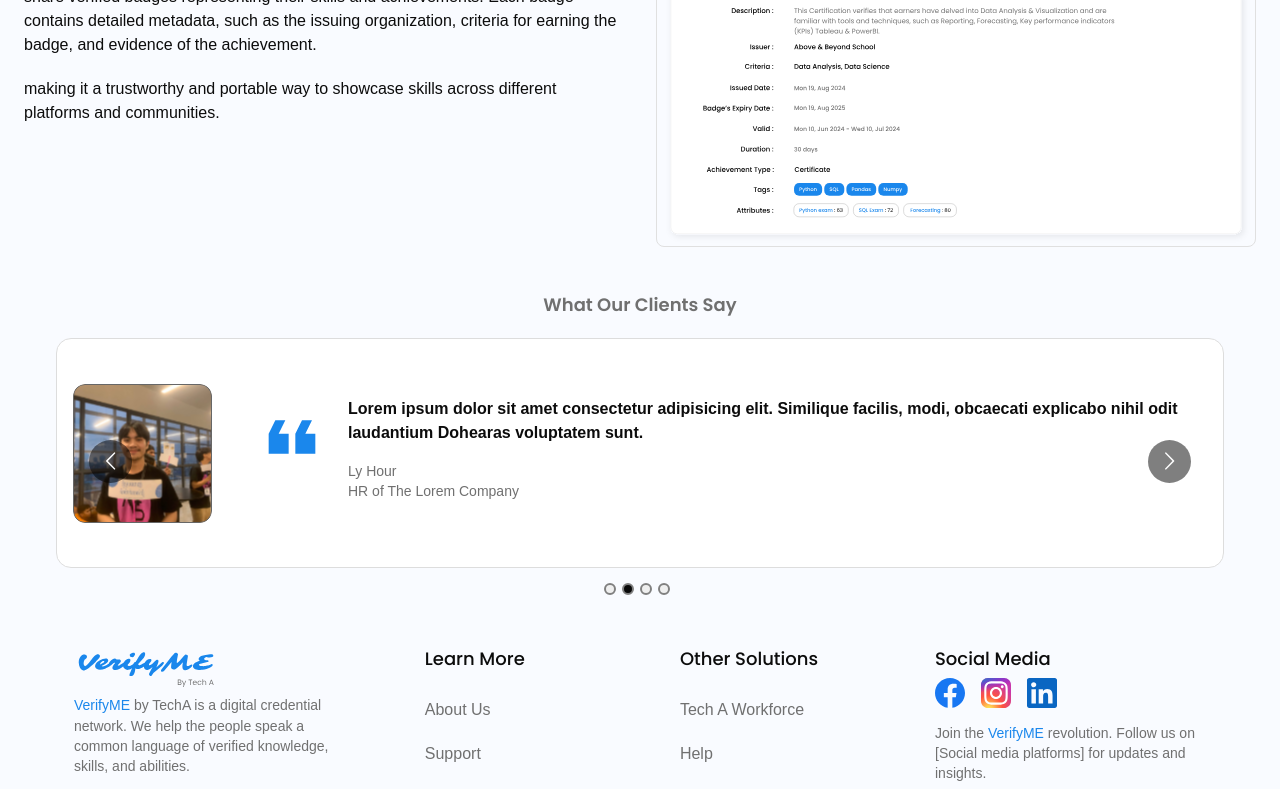
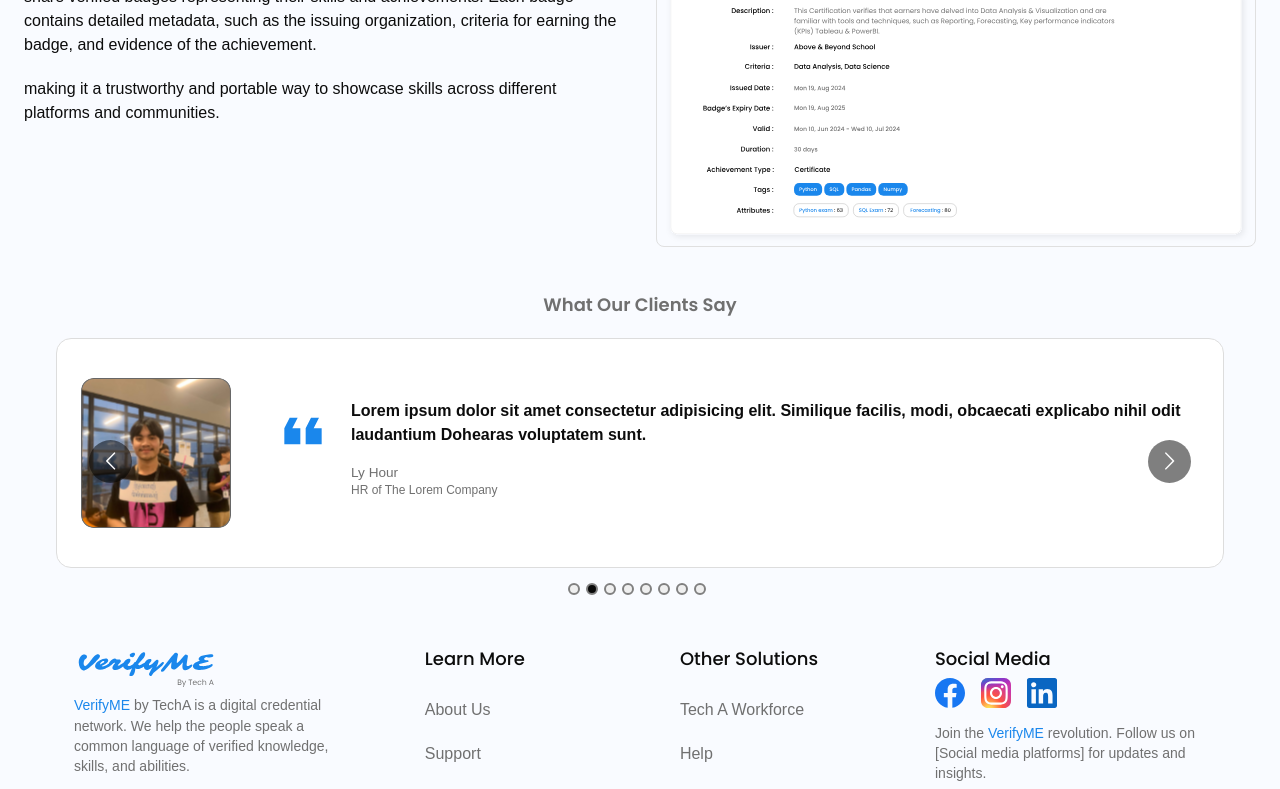
Before and after one commit to lyDiyamong/ratifyme-frontend, a React (Vite) app: page / in a window 1280 px wide. Shown: the part 862-1651 px from the top of the page. Built offline with nearby package versions, Linux system fonts and the light colour scheme; grey boxes are pictures that could not be loaded.

Commit message:
add(06-WhatWeDo): add comme nt

```diff
--- /dev/null
+++ b/src/data/testimonialData.js
@@ -0,0 +1,62 @@
+import RatanakImg from '../assets/icons/RatanakImg.svg';
+import LyHour from '../assets/icons/LyHour.svg';
+
+
+export const testimonials = [
+    {
+        id: 1,
+        text: "Lorem ipsum dolor sit amet consectetur adipisicing elit. Similique facilis, modi, obcaecati explicabo nihil odit laudantium Dohearas voluptatem sunt.",
+        author: "Rathanak",
+        position: "HR of The Lorem Company",
+        image: RatanakImg,
+    },
+    {
+        id: 2,
+        text: "Lorem ipsum dolor sit amet consectetur adipisicing elit. Similique facilis, modi, obcaecati explicabo nihil odit laudantium Dohearas voluptatem sunt.",
+        author: "Ly Hour",
+        position: "HR of The Lorem Company",
+        image: LyHour,
+    },
+    {
+        id: 3,
+        text: "Lorem ipsum dolor sit amet consectetur adipisicing elit. Similique facilis, modi, obcaecati explicabo nihil odit laudantium Dohearas voluptatem sunt.",
+        author: "Rotha",
+        position: "HR of The Lorem Company",
+        image: "path_to_image_1.jpg",
+    },
+    {
+        id: 4,
+        text: "Lorem ipsum dolor sit amet consectetur adipisicing elit. Similique facilis, modi, obcaecati explicabo nihil odit laudantium Dohearas voluptatem sunt.",
+        author: "Srey Pov",
+        position: "HR of The Lorem Company",
+        image: "path_to_image_2.jpg",
+    },
+    {
+        id: 5,
+        text: "Lorem ipsum dolor sit amet consectetur adipisicing elit. Similique facilis, modi, obcaecati explicabo nihil odit laudantium Dohearas voluptatem sunt.",
+        author: "Rathanak",
+        position: "HR of The Lorem Company",
+        image: RatanakImg,
+    },
+    {
+        id: 6,
+        text: "Lorem ipsum dolor sit amet consectetur adipisicing elit. Similique facilis, modi, obcaecati explicabo nihil odit laudantium Dohearas voluptatem sunt.",
+        author: "Ly Hour",
+        position: "HR of The Lorem Company",
+        image: LyHour,
+    },
+    {
+        id: 7,
+        text: "Lorem ipsum dolor sit amet consectetur adipisicing elit. Similique facilis, modi, obcaecati explicabo nihil odit laudantium Dohearas voluptatem sunt.",
+        author: "Rotha",
+        position: "HR of The Lorem Company",
+        image: "path_to_image_1.jpg",
+    },
+    {
+        id: 8,
+        text: "Lorem ipsum dolor sit amet consectetur adipisicing elit. Similique facilis, modi, obcaecati explicabo nihil odit laudantium Dohearas voluptatem sunt.",
+        author: "Srey Pov",
+        position: "HR of The Lorem Company",
+        image: "path_to_image_2.jpg",
+    },
+];
--- a/src/pages/landing/Testimonial.jsx
+++ b/src/pages/landing/Testimonial.jsx
@@ -1,42 +1,13 @@
 import React from 'react';
-import { Card, CardContent, Typography, Avatar, Grid } from '@mui/material';
-import { FormatQuote } from '@mui/icons-material';
 import Carousel from 'react-multi-carousel';
 import 'react-multi-carousel/lib/styles.css'; // Import default styles from the package
-import RatanakImg from '../../assets/icons/RatanakImg.svg';
-import LyHour from '../../assets/icons/LyHour.svg';
+
+import { FormatQuote } from '@mui/icons-material';
+import { Card, CardContent, Typography, Avatar, Grid } from '@mui/material';
+
 import theme from '../../assets/themes';
 
-const testimonials = [
-    {
-        id: 1,
-        text: "Lorem ipsum dolor sit amet consectetur adipisicing elit. Similique facilis, modi, obcaecati explicabo nihil odit laudantium Dohearas voluptatem sunt.",
-        author: "Rathanak",
-        position: "HR of The Lorem Company",
-        image: RatanakImg,
-    },
-    {
-        id: 2,
-        text: "Lorem ipsum dolor sit amet consectetur adipisicing elit. Similique facilis, modi, obcaecati explicabo nihil odit laudantium Dohearas voluptatem sunt.",
-        author: "Ly Hour",
-        position: "HR of The Lorem Company",
-        image: LyHour,
-    },
-    {
-        id: 3,
-        text: "Lorem ipsum dolor sit amet consectetur adipisicing elit. Similique facilis, modi, obcaecati explicabo nihil odit laudantium Dohearas voluptatem sunt.",
-        author: "Rotha",
-        position: "HR of The Lorem Company",
-        image: "path_to_image_1.jpg",
-    },
-    {
-        id: 4,
-        text: "Lorem ipsum dolor sit amet consectetur adipisicing elit. Similique facilis, modi, obcaecati explicabo nihil odit laudantium Dohearas voluptatem sunt.",
-        author: "Srey Pov",
-        position: "HR of The Lorem Company",
-        image: "path_to_image_2.jpg",
-    },
-];
+import { testimonials } from '../../data/testimonialData';
 
 // Configuration for the carousel responsiveness
 const responsive = {
@@ -58,10 +29,9 @@ const responsive = {
     },
 };
 
-
 const Testimonial = () => {
   return (
-    <div style={{ padding: '0rem', backgroundColor: '#F9FBFF', maxWidth: '1200px', marginLeft: 'auto', marginRight: 'auto', textAlign: 'center' }}>
+    <div style={{ padding: '0rem', backgroundColor: '#F9FBFF', maxWidth: '1200px', margin: 'auto', textAlign: 'center' }}>
       <Typography variant="h4" gutterBottom sx={{ fontWeight: 600, color: theme.palette.text.disabled }}>
         What Our Clients Say
       </Typography>
@@ -79,7 +49,7 @@ const Testimonial = () => {
           <div key={index} style={{ padding: '1rem' }}>
             <Card
               sx={{
-                padding: '1rem',
+                padding: '1.5rem',
                 marginBottom: '1rem',
                 textAlign: 'left',
                 border: '1px solid #ddd',
@@ -91,6 +61,7 @@ const Testimonial = () => {
                 [theme.breakpoints.down('sm')]: {
                   flexDirection: 'column',
                   textAlign: 'center',
+                  padding: '1rem', // Add more padding for better spacing
                 },
               }}
             >
@@ -98,15 +69,16 @@ const Testimonial = () => {
                 alt={testimonial.author}
                 src={testimonial.image}
                 sx={{
-                  width: 139,
-                  height: 139,
+                  width: '100%', // Adjusted to fit container width on mobile
+                  height: 'auto', // Maintain aspect ratio
+                  maxWidth: '150px', // Maximum size for mobile
                   marginRight: '1.5rem',
                   borderRadius: '12px',
                   [theme.breakpoints.down('sm')]: {
-                    width: 100,
-                    height: 100,
+                    width: '80%', // Smaller size on mobile to fit better
+                    height: 'auto',
+                    marginBottom: '1rem',
                     marginRight: 0,
-                    marginBottom: '1rem',
                   },
                 }}
               />
@@ -114,7 +86,7 @@ const Testimonial = () => {
                 <Grid container spacing={2}>
                   <Grid item>
                     <Typography color="primary" variant="h3" component="div">
-                      <FormatQuote sx={{ fontSize: '5rem', rotate: '180deg' }} />
+                      <FormatQuote sx={{ fontSize: '4rem', rotate: '180deg' }} />
                     </Typography>
                   </Grid>
                   <Grid item xs>
@@ -126,15 +98,16 @@ const Testimonial = () => {
                         marginBottom: '1rem',
                         [theme.breakpoints.down('sm')]: {
                           textAlign: 'center',
+                          fontSize: '0.9rem', // Reduced font size for mobile
                         },
                       }}
                     >
                       {testimonial.text}
                     </Typography>
-                    <Typography variant="body2" sx={{ fontWeight: 500, color: theme.palette.text.disabled }}>
+                    <Typography variant="body2" sx={{ fontWeight: 500, color: theme.palette.text.disabled, fontSize: '0.85rem' }}>
                       {testimonial.author}
                     </Typography>
-                    <Typography variant="body2" sx={{ fontWeight: 500, color: theme.palette.text.disabled }}>
+                    <Typography variant="body2" sx={{ fontWeight: 500, color: theme.palette.text.disabled, fontSize: '0.75rem' }}>
                       {testimonial.position}
                     </Typography>
                   </Grid>
--- a/src/pages/landing/WhatWeDo.jsx
+++ b/src/pages/landing/WhatWeDo.jsx
@@ -1,10 +1,16 @@
+// import react property
 import React from 'react';
+
+// import MUI element
 import { Container, Typography, Grid,Box} from '@mui/material';
+
+// import asset file
 import WhatWeDoImg1 from "../../assets/icons/WhatWeDoImg1.svg";
 import WhatWeDoImg2 from "../../assets/icons/WhatWeDoImg2.svg";
 import theme from '../../assets/themes/index';
 
 
+// start What We Do section
 export default function WhatWeDo () {
   return (
     <Container sx={{ my: 5 , backgroundColor: theme.palette.background, maxWidth:'1200px'}}>
@@ -13,7 +19,7 @@ export default function WhatWeDo () {
         What We Do
       </Typography>
 
-      {/* First Image and Paragraph */}
+      {/* start first image and paragraph */}
       <Grid container spacing={4} alignItems="center">
         <Grid item xs={12} md={6}>
 
@@ -33,13 +39,15 @@ export default function WhatWeDo () {
         </Grid>
       </Grid>
 
-      {/* Second Image and Paragraph */}
+      {/* end first image and paragraph */}
+
+      {/* start second image and paragraph */}
       <Grid container spacing={4} alignItems="center" sx={{ mt: 4 }} >
         <Grid container item xs={12} md={6} sx={{ order: { xs: 2, md: 1 } }} gap={2.5}>
 
-        <Typography sx={{fontSize:theme.typography.h2 , fontWeight: 600, color: theme.palette.text.primary}} >What Our Service Provide ?</Typography>
+        <Typography component="h4" sx={{fontSize:theme.typography.h2 , fontWeight: 600, color: theme.palette.text.primary}} >What Our Service Provide ?</Typography>
 
-          <Typography variant="body1">
+          <Typography variant="body1" >
           Provide the digital credential standard that allows individuals to earn, display, and share verified badges representing their skills and achievements. Each badge contains detailed metadata, such as the issuing organization, criteria for earning the badge, and evidence of the achievement.
           </Typography>
           <Typography variant="body1">
@@ -51,6 +59,11 @@ export default function WhatWeDo () {
 
         </Grid>
       </Grid>
+
+       {/* end second image and paragraph  */}
+
     </Container>
   );
 };
+
+// end What We Do section
```
